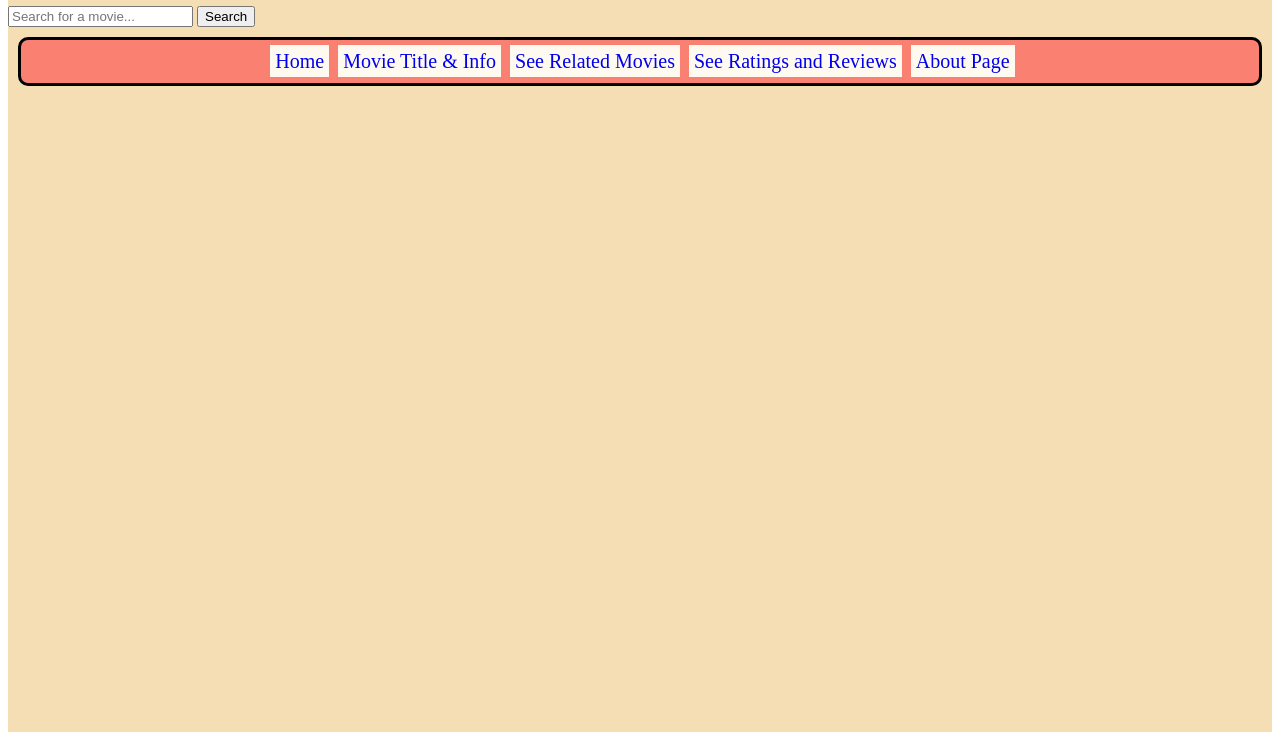
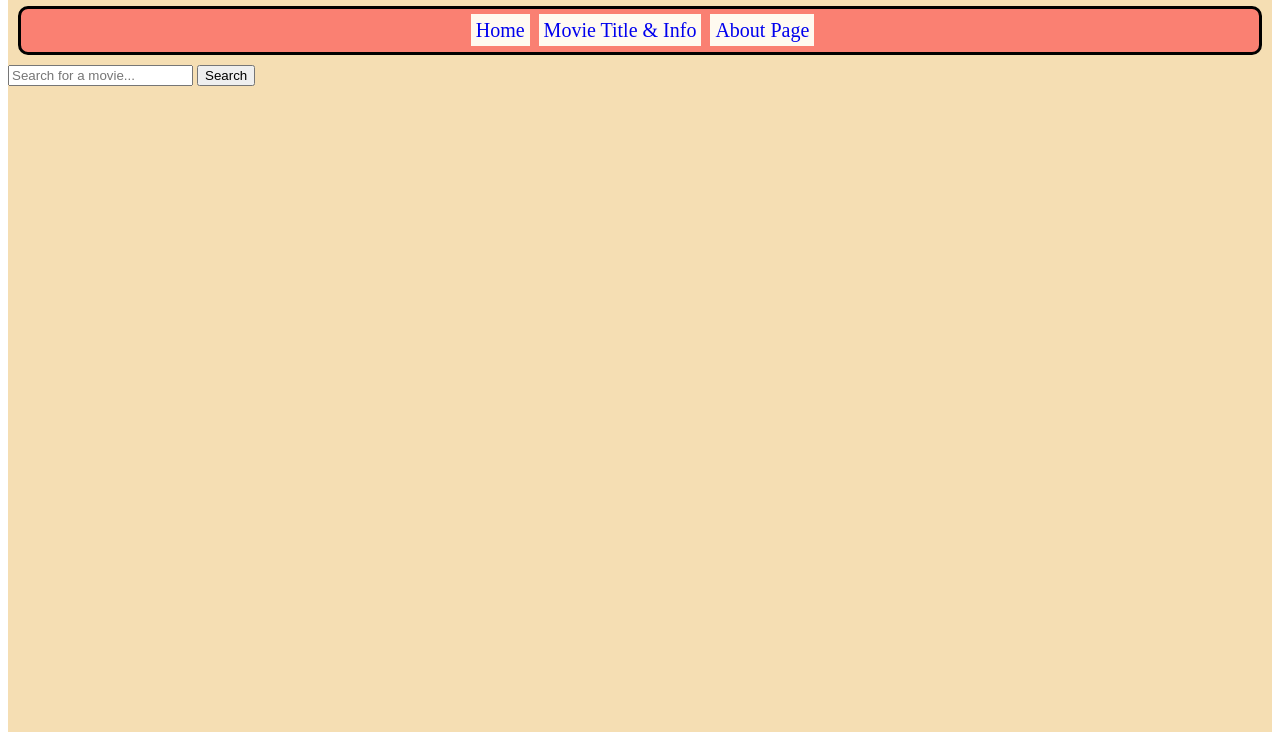
Before and after one commit to cbahk1/INST377FinalProject, a plain HTML site: page Movie_title_info.html in a window 1280 px wide. Shown: the part 60-800 px from the top of the page. Drawn offline with Linux system fonts and the light colour scheme.

Commit message:
fixed navbar to only have the 3 updated pages

```diff
--- a/Movie_title_info.html
+++ b/Movie_title_info.html
@@ -10,18 +10,16 @@
     <div id="fullPage">
         <div id="header">
             <h1>Search for a Movie!</h1>
-            <input type="text" id="searchInput" placeholder="Search for a movie...">
-            <button id="searchButton">Search</button>
         </div>
         <div id="navBar">
             <ul>
                 <li><a href="mainM.html">Home</a></li>
                 <li><a href="Movie_title_info.html">Movie Title & Info</a></li>
-                <li><a href="realtedMovie.html">See Related Movies</a></li>
-                <li><a href="rating.html">See Ratings and Reviews</a></li>
                 <li><a href="about.html">About Page</a></li>
             </ul>
         </div>
+        <input type="text" id="searchInput" placeholder="Search for a movie...">
+        <button id="searchButton">Search</button>
         <div id="movieList"></div>
     </div>
 </body>
```
Also changed, not shown: about.html (+1 -3 lines), mainM.html (+0 -2 lines).
